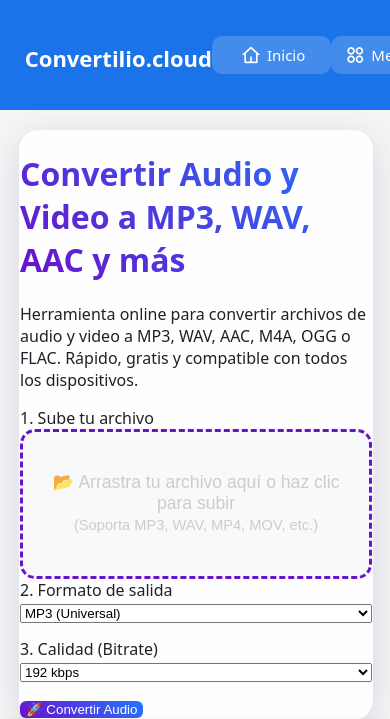
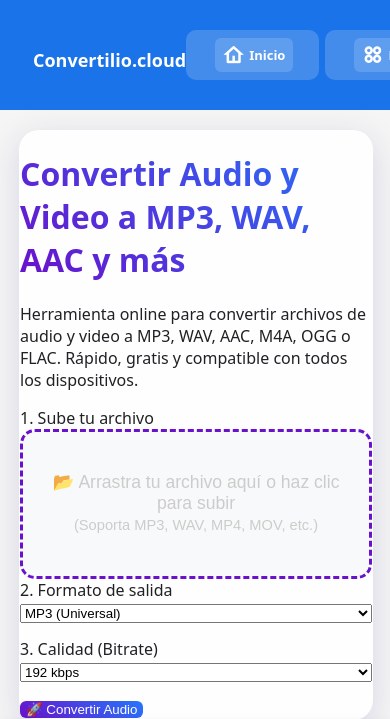
Before and after one commit to rafaelinfo2022/herramientas_online, a Flask app: page /audio_converter in a window 390 px wide. Shown: the top 719 px of the page. Run offline with Flask 3, Linux system fonts and the light colour scheme.

Commit message:
solucion media queries base.html

```diff
--- a/templates/base.html
+++ b/templates/base.html
@@ -21,9 +21,6 @@
     <link rel="stylesheet" href="https://cdn.jsdelivr.net/npm/remixicon/fonts/remixicon.css">
 
     <link rel="icon" href="{{ url_for('static', filename='img/icons/favicon.png') }}">
-
-
-
 
         <style>
             html, body {
@@ -224,6 +221,56 @@
                 }
             }
 
+            /* ===== HEADER FIX RESPONSIVE ===== */
+            .header-content {
+                display: flex;
+                justify-content: space-between;
+                align-items: center;
+                padding: 0 18px;
+            }
+
+            /* Contenedor derecho (Inicio + Menu) */
+            .menu-buttons {
+                display: flex;
+                gap: 10px;
+                align-items: center;
+            }
+
+            /* Botones */
+            .menu-button a {
+                background: rgba(255,255,255,0.15);
+                padding: 6px 10px;
+                border-radius: 6px;
+                color: white;
+                font-size: 15px;
+                font-weight: 600;
+                display: flex;
+                align-items: center;
+                gap: 6px;
+                text-decoration: none;
+            }
+
+            .menu-button a:hover {
+                background: rgba(255,255,255,0.3);
+            }
+
+            /* ----- MOBILE FIX ----- */
+            @media (max-width: 600px) {
+                .header-content h1 a {
+                    font-size: 18px;
+                    white-space: nowrap;
+                }
+
+                .menu-button a {
+                    font-size: 13px;
+                    padding: 6px 8px;
+                }
+
+                .menu-buttons {
+                    gap: 6px;
+                }
+            }
+
             /* ============================
             COLORES POR CATEGORÍA
             ============================ */
@@ -257,22 +304,22 @@
         <!-- LOGO -->
         <h1><a href="{{ url_for('index') }}">Convertilio.cloud</a></h1>
 
-
         {% if request.endpoint != 'index' %}
-
-            <!-- BOTÓN INICIO -->
+        <div class="menu-buttons">
             <div class="menu-button start-btn">
                 <a href="{{ url_for('index') }}">
                     <i class="ri-home-4-line"></i> Inicio
                 </a>
             </div>
 
-            <!-- BOTÓN MENU -->
             <div class="menu-button apps-btn" id="appsBtn">
-                <i class="ri-apps-2-line"></i> Menu
+                <a style="cursor:pointer;">
+                    <i class="ri-apps-2-line"></i> Menu
+                </a>
             </div>
+        </div>
+        {% endif %}
 
-        {% endif %}
 
 
         </div>
```
